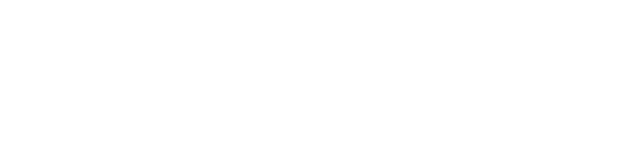
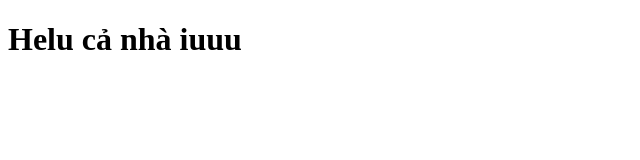
Before and after one commit to camtuunguyenn/noname, a plain HTML site: page index.html in a window 1280 px wide. Shown: the whole page, without its empty margins (0-640 px from the left). Drawn offline with Linux system fonts and the light colour scheme.

Commit message:
Thêm h1 nè

```diff
--- a/index.html
+++ b/index.html
@@ -7,6 +7,6 @@
     <title>Document</title>
 </head>
 <body>
-
+    <h1>Helu cả nhà iuuu</h1>
 </body>
 </html>
```
